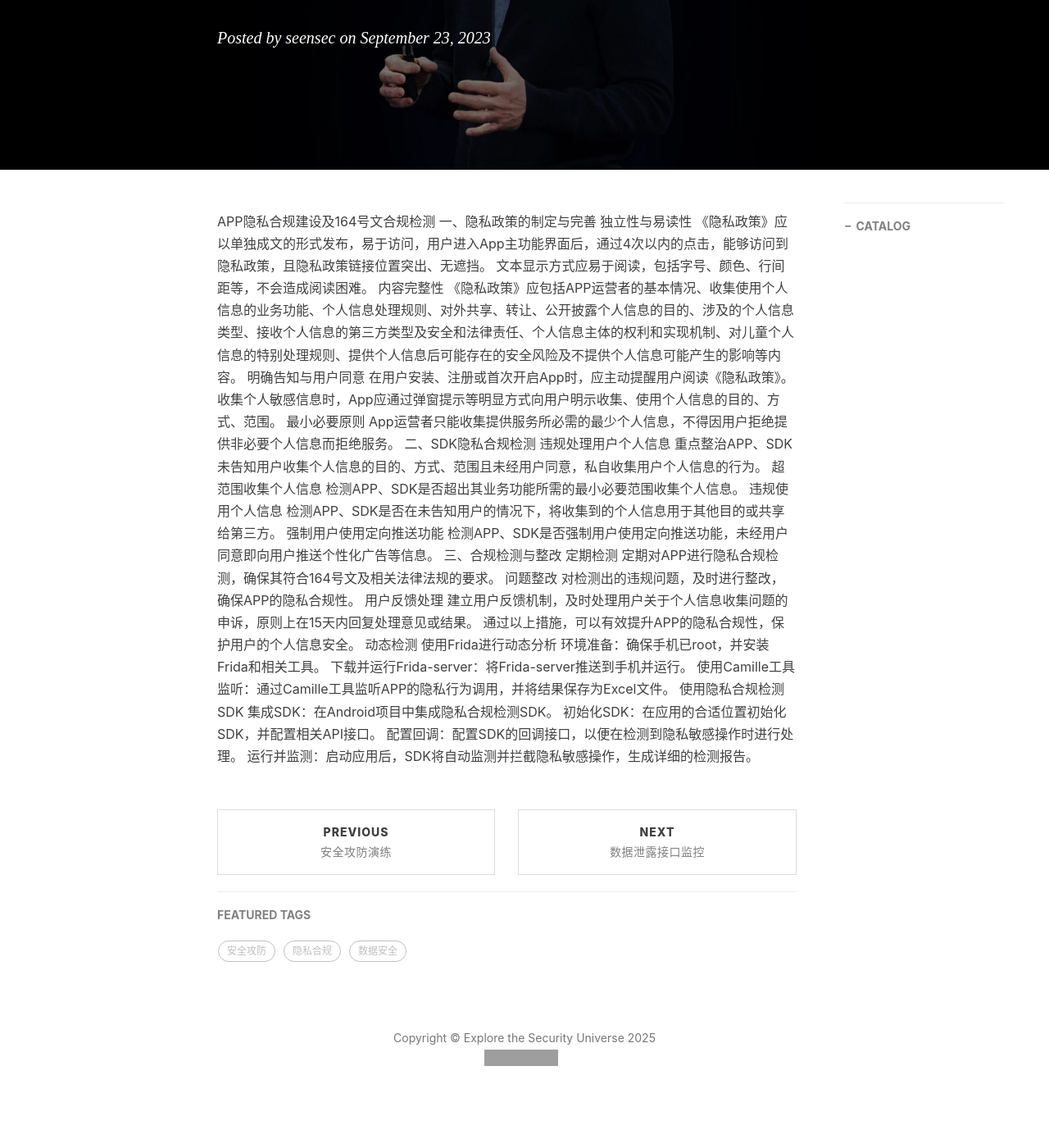
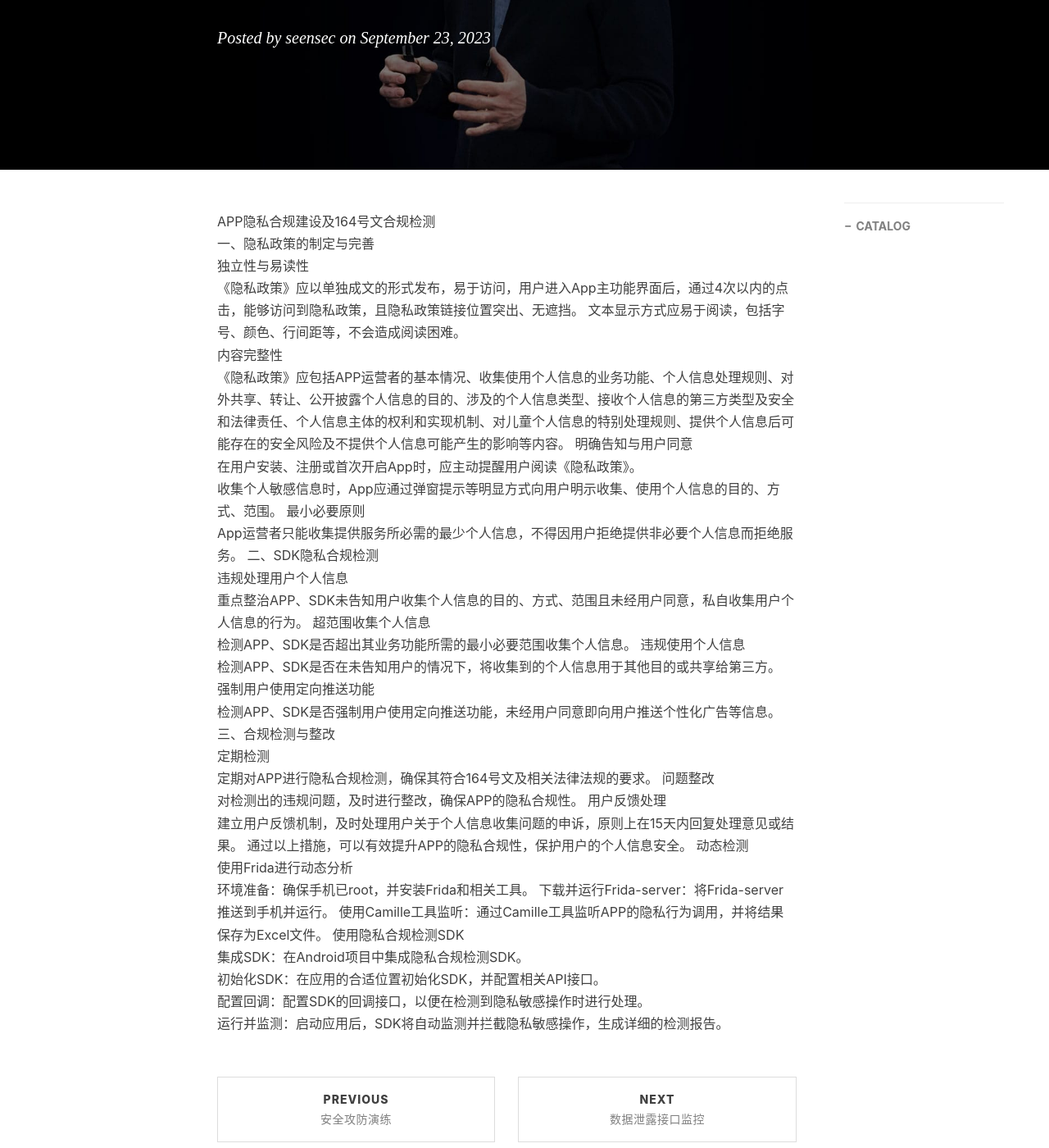
Before and after one commit to seensec/seensec.github.io, a Jekyll site: the page built from _posts/2023-09-23-APP隐私合规建设.md, in a window 1280 px wide and 1400 px high, scrolled down 316 px. Shown: the whole window at 82% size. Built offline with Jekyll 4.4.1, drawn with Linux system fonts in a browser that asks for light colours; nearby versions of some CDN libraries; comment, search, counter and statistics services are not loaded; grey boxes are pictures that could not be loaded.

```diff
--- a/_posts/2023-09-23-APP隐私合规建设.md
+++ b/_posts/2023-09-23-APP隐私合规建设.md
@@ -9,42 +9,42 @@ catalog: true
 tags:
     - 隐私合规
 ---
-APP隐私合规建设及164号文合规检测
-一、隐私政策的制定与完善
-独立性与易读性
+APP隐私合规建设及164号文合规检测<br>
+一、隐私政策的制定与完善<br>
+独立性与易读性<br>
 《隐私政策》应以单独成文的形式发布，易于访问，用户进入App主功能界面后，通过4次以内的点击，能够访问到隐私政策，且隐私政策链接位置突出、无遮挡。
-文本显示方式应易于阅读，包括字号、颜色、行间距等，不会造成阅读困难。
-内容完整性
+文本显示方式应易于阅读，包括字号、颜色、行间距等，不会造成阅读困难。<br>
+内容完整性<br>
 《隐私政策》应包括APP运营者的基本情况、收集使用个人信息的业务功能、个人信息处理规则、对外共享、转让、公开披露个人信息的目的、涉及的个人信息类型、接收个人信息的第三方类型及安全和法律责任、个人信息主体的权利和实现机制、对儿童个人信息的特别处理规则、提供个人信息后可能存在的安全风险及不提供个人信息可能产生的影响等内容。
-明确告知与用户同意
-在用户安装、注册或首次开启App时，应主动提醒用户阅读《隐私政策》。
+明确告知与用户同意<br>
+在用户安装、注册或首次开启App时，应主动提醒用户阅读《隐私政策》。<br>
 收集个人敏感信息时，App应通过弹窗提示等明显方式向用户明示收集、使用个人信息的目的、方式、范围。
-最小必要原则
+最小必要原则<br>
 App运营者只能收集提供服务所必需的最少个人信息，不得因用户拒绝提供非必要个人信息而拒绝服务。
-二、SDK隐私合规检测
-违规处理用户个人信息
+二、SDK隐私合规检测<br>
+违规处理用户个人信息<br>
 重点整治APP、SDK未告知用户收集个人信息的目的、方式、范围且未经用户同意，私自收集用户个人信息的行为。
-超范围收集个人信息
+超范围收集个人信息<br>
 检测APP、SDK是否超出其业务功能所需的最小必要范围收集个人信息。
-违规使用个人信息
+违规使用个人信息<br>
 检测APP、SDK是否在未告知用户的情况下，将收集到的个人信息用于其他目的或共享给第三方。
-强制用户使用定向推送功能
+强制用户使用定向推送功能<br>
 检测APP、SDK是否强制用户使用定向推送功能，未经用户同意即向用户推送个性化广告等信息。
-三、合规检测与整改
-定期检测
+三、合规检测与整改<br>
+定期检测<br>
 定期对APP进行隐私合规检测，确保其符合164号文及相关法律法规的要求。
-问题整改
+问题整改<br>
 对检测出的违规问题，及时进行整改，确保APP的隐私合规性。
-用户反馈处理
+用户反馈处理<br>
 建立用户反馈机制，及时处理用户关于个人信息收集问题的申诉，原则上在15天内回复处理意见或结果。
 通过以上措施，可以有效提升APP的隐私合规性，保护用户的个人信息安全。
-动态检测
-使用Frida进行动态分析
+动态检测<br>
+使用Frida进行动态分析<br>
 环境准备：确保手机已root，并安装Frida和相关工具。
 下载并运行Frida-server：将Frida-server推送到手机并运行。
 使用Camille工具监听：通过Camille工具监听APP的隐私行为调用，并将结果保存为Excel文件。
-使用隐私合规检测SDK
-集成SDK：在Android项目中集成隐私合规检测SDK。
-初始化SDK：在应用的合适位置初始化SDK，并配置相关API接口。
-配置回调：配置SDK的回调接口，以便在检测到隐私敏感操作时进行处理。
+使用隐私合规检测SDK<br>
+集成SDK：在Android项目中集成隐私合规检测SDK。<br>
+初始化SDK：在应用的合适位置初始化SDK，并配置相关API接口。<br>
+配置回调：配置SDK的回调接口，以便在检测到隐私敏感操作时进行处理。<br>
 运行并监测：启动应用后，SDK将自动监测并拦截隐私敏感操作，生成详细的检测报告。
```
